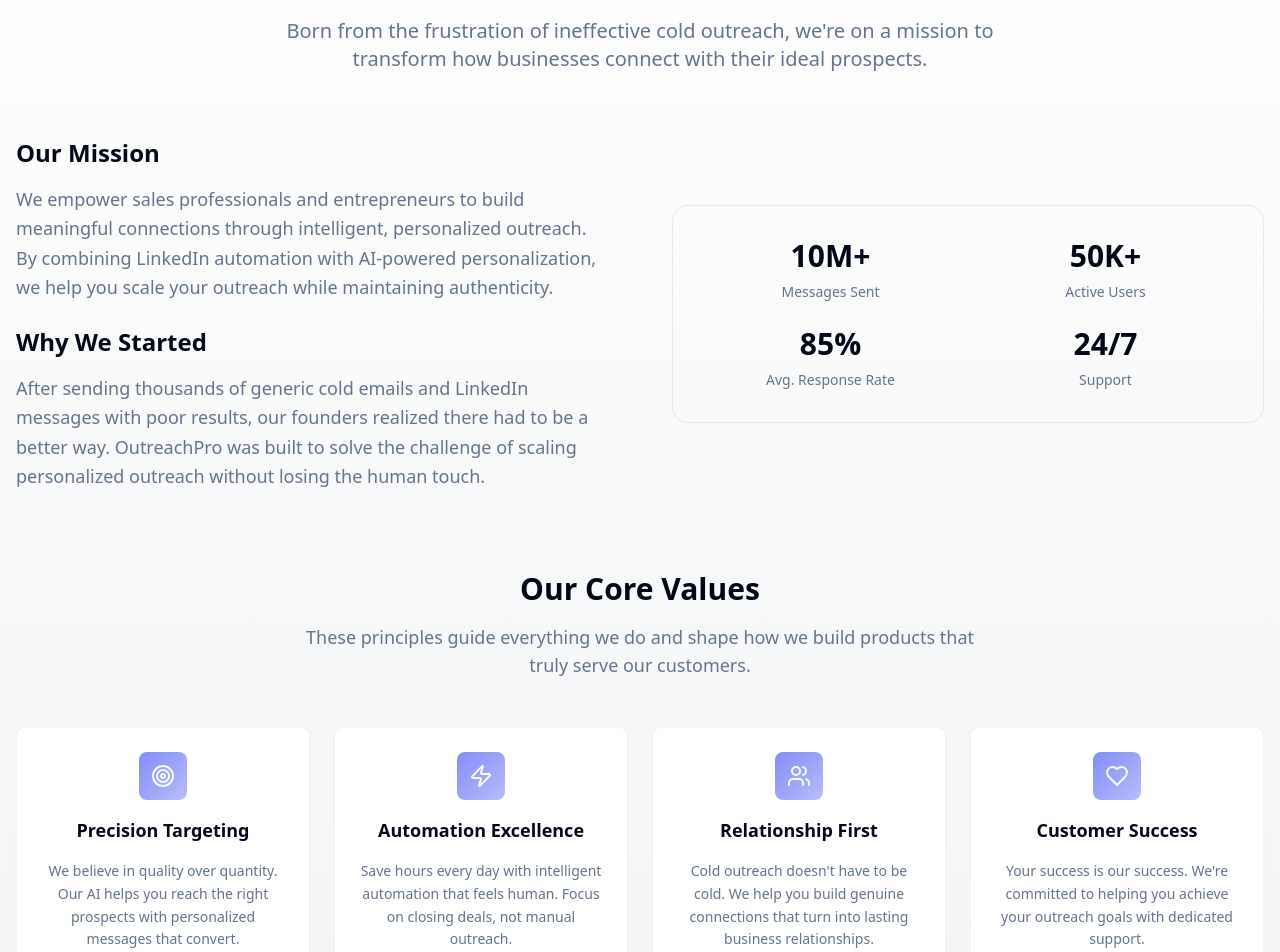
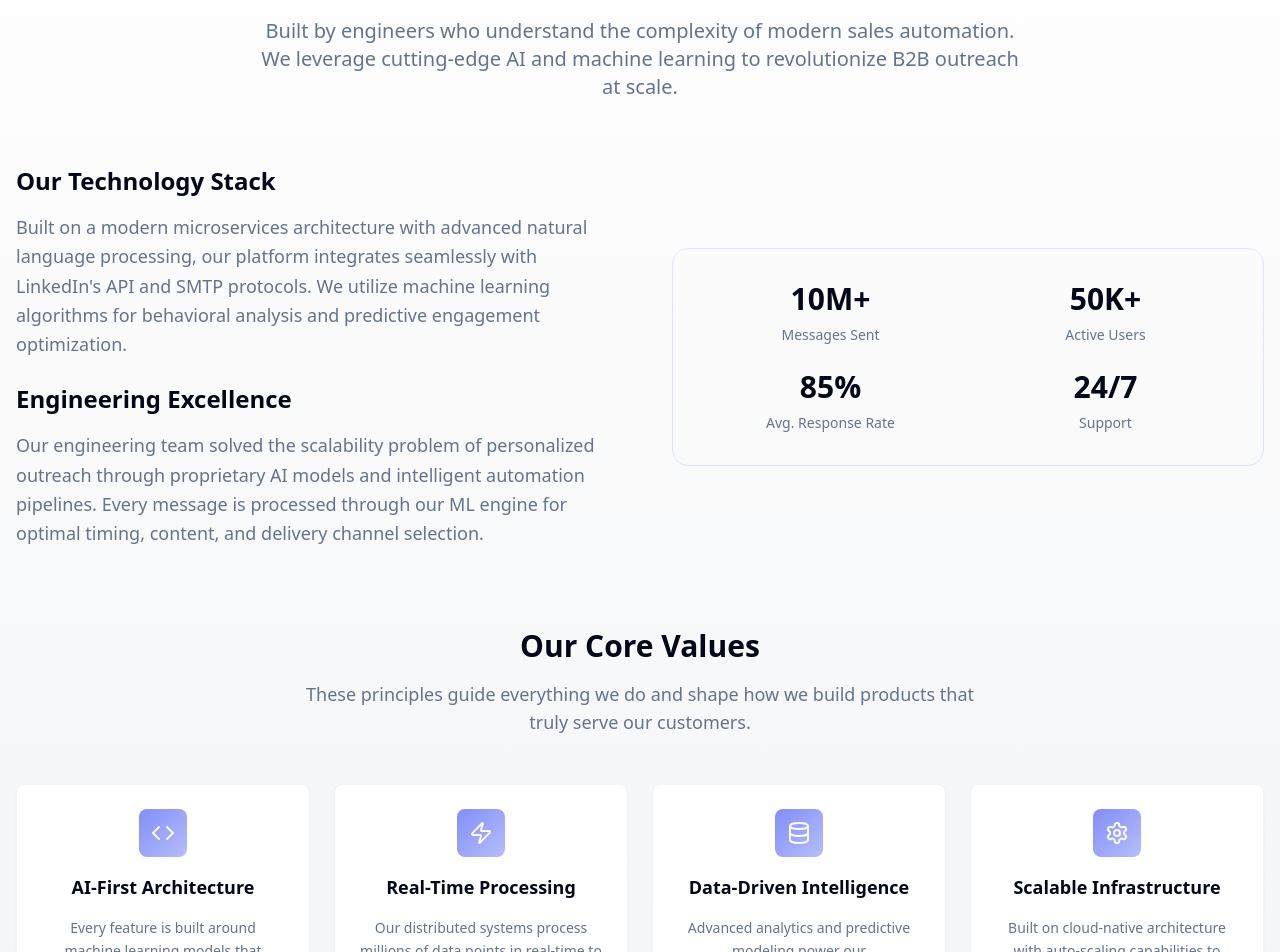
Before and after one commit to georgefarauanu/outreach-ignition-forge, a React (Vite) app: page / in a window 1280 px wide. Shown: the part 3180-4132 px from the top of the page. Built offline with nearby package versions, Linux system fonts and the light colour scheme.

Commit message:
Refactor: Make About section more tech-focused
Updated the About section to include more technical language and concepts.

```diff
--- a/src/components/About.tsx
+++ b/src/components/About.tsx
@@ -1,28 +1,28 @@
 import { Badge } from "@/components/ui/badge";
 import { Card, CardContent } from "@/components/ui/card";
-import { Users, Target, Zap, Heart } from "lucide-react";
+import { Code, Database, Zap, Settings } from "lucide-react";
 
 const About = () => {
   const values = [
     {
-      icon: <Target className="w-6 h-6" />,
-      title: "Precision Targeting",
-      description: "We believe in quality over quantity. Our AI helps you reach the right prospects with personalized messages that convert."
+      icon: <Code className="w-6 h-6" />,
+      title: "AI-First Architecture",
+      description: "Every feature is built around machine learning models that continuously optimize for better performance and higher conversion rates."
     },
     {
       icon: <Zap className="w-6 h-6" />,
-      title: "Automation Excellence",
-      description: "Save hours every day with intelligent automation that feels human. Focus on closing deals, not manual outreach."
+      title: "Real-Time Processing",
+      description: "Our distributed systems process millions of data points in real-time to deliver intelligent insights and automated decisions."
     },
     {
-      icon: <Users className="w-6 h-6" />,
-      title: "Relationship First",
-      description: "Cold outreach doesn't have to be cold. We help you build genuine connections that turn into lasting business relationships."
+      icon: <Database className="w-6 h-6" />,
+      title: "Data-Driven Intelligence",
+      description: "Advanced analytics and predictive modeling power our recommendation engine for optimal outreach timing and content."
     },
     {
-      icon: <Heart className="w-6 h-6" />,
-      title: "Customer Success",
-      description: "Your success is our success. We're committed to helping you achieve your outreach goals with dedicated support."
+      icon: <Settings className="w-6 h-6" />,
+      title: "Scalable Infrastructure",
+      description: "Built on cloud-native architecture with auto-scaling capabilities to handle enterprise-level workloads effortlessly."
     }
   ];
 
@@ -31,35 +31,35 @@ const About = () => {
       <div className="container mx-auto px-4">
         <div className="text-center space-y-4 mb-16">
           <Badge className="bg-primary/10 text-primary border-primary/20">
-            🚀 Our Story
+            🤖 AI-Powered Technology
           </Badge>
           <h2 className="text-3xl lg:text-5xl font-bold text-foreground">
             About
             <span className="bg-gradient-primary bg-clip-text text-transparent"> OutreachPro</span>
           </h2>
           <p className="text-xl text-muted-foreground max-w-3xl mx-auto">
-            Born from the frustration of ineffective cold outreach, we're on a mission to transform
-            how businesses connect with their ideal prospects.
+            Built by engineers who understand the complexity of modern sales automation. We leverage
+            cutting-edge AI and machine learning to revolutionize B2B outreach at scale.
           </p>
         </div>
 
         <div className="grid lg:grid-cols-2 gap-16 items-center mb-20">
           <div className="space-y-6">
             <div className="space-y-4">
-              <h3 className="text-2xl font-bold text-foreground">Our Mission</h3>
+              <h3 className="text-2xl font-bold text-foreground">Our Technology Stack</h3>
               <p className="text-lg text-muted-foreground leading-relaxed">
-                We empower sales professionals and entrepreneurs to build meaningful connections through
-                intelligent, personalized outreach. By combining LinkedIn automation with AI-powered
-                personalization, we help you scale your outreach while maintaining authenticity.
+                Built on a modern microservices architecture with advanced natural language processing,
+                our platform integrates seamlessly with LinkedIn's API and SMTP protocols. We utilize
+                machine learning algorithms for behavioral analysis and predictive engagement optimization.
               </p>
             </div>
 
             <div className="space-y-4">
-              <h3 className="text-2xl font-bold text-foreground">Why We Started</h3>
+              <h3 className="text-2xl font-bold text-foreground">Engineering Excellence</h3>
               <p className="text-lg text-muted-foreground leading-relaxed">
-                After sending thousands of generic cold emails and LinkedIn messages with poor results,
-                our founders realized there had to be a better way. OutreachPro was built to solve the
-                challenge of scaling personalized outreach without losing the human touch.
+                Our engineering team solved the scalability problem of personalized outreach through
+                proprietary AI models and intelligent automation pipelines. Every message is processed
+                through our ML engine for optimal timing, content, and delivery channel selection.
               </p>
             </div>
           </div>
```
